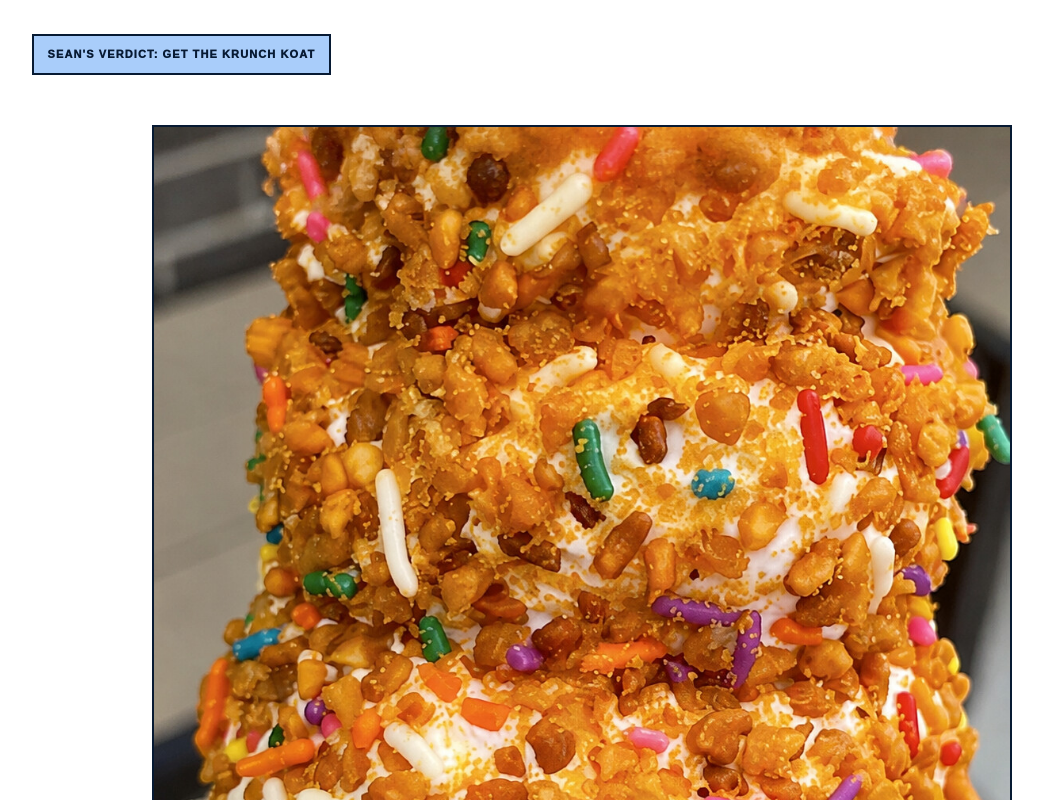
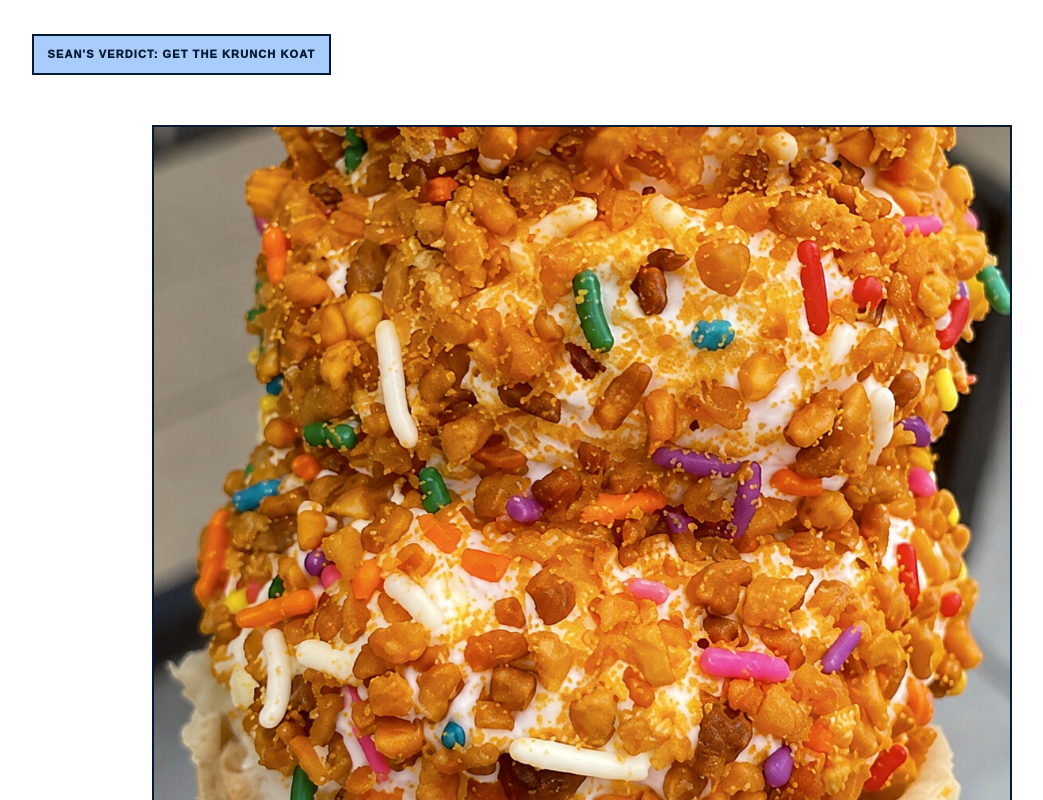
Before and after one commit to mattpom/bestaurantsindy, a Next.js app: page /field-notes/crunch-coat-cone in a window 1280 px wide. Shown: the part 380-1180 px from the top of the page, without its empty margins (58-1101 px from the left). Built offline with nearby package versions, Linux system fonts and the light colour scheme.

Commit message:
Restore FieldNote runtime and use square cone image

```diff
--- a/components/FieldNote.tsx
+++ b/components/FieldNote.tsx
@@ -5,7 +5,6 @@ export function FieldNote({
   category,
   verdict,
   image,
-  imageClassName,
   children,
   noteTitle = "Why the restaurant name is not shown yet",
   note = "BestaurantsIndy does not publish a restaurant name, current price, address, hours or visit date until Sean verifies the complete record. The photograph and field note are real; the missing facts are not being guessed.",
@@ -17,7 +16,6 @@ export function FieldNote({
   children: React.ReactNode;
   noteTitle?: string;
   note?: string;
-  imageClassName?: string;
 }) {
-  return <main><SiteHeader/><article className="articlePage"><div className="articleHead"><p className="eyebrow">{category}</p><h1>{title}</h1><p className="articleVerdict">{verdict}</p></div><img className={`articleImage ${imageClassName ?? ""}`} src={image} alt=""/><div className="articleBody">{children}<aside><strong>{noteTitle}</strong><p>{note}</p></aside><a className="button red" href="/reviews">Back to all reviews</a></div></article><SiteFooter/></main>
+  return <main><SiteHeader/><article className="articlePage"><div className="articleHead"><p className="eyebrow">{category}</p><h1>{title}</h1><p className="articleVerdict">{verdict}</p></div><img className="articleImage" src={image} alt=""/><div className="articleBody">{children}<aside><strong>{noteTitle}</strong><p>{note}</p></aside><a className="button red" href="/reviews">Back to all reviews</a></div></article><SiteFooter/></main>
 }
```
Also changed, not shown: app/field-notes/crunch-coat-cone/page.tsx (+1 -1 lines), public/jimmies-crunch-coat.jpg.
